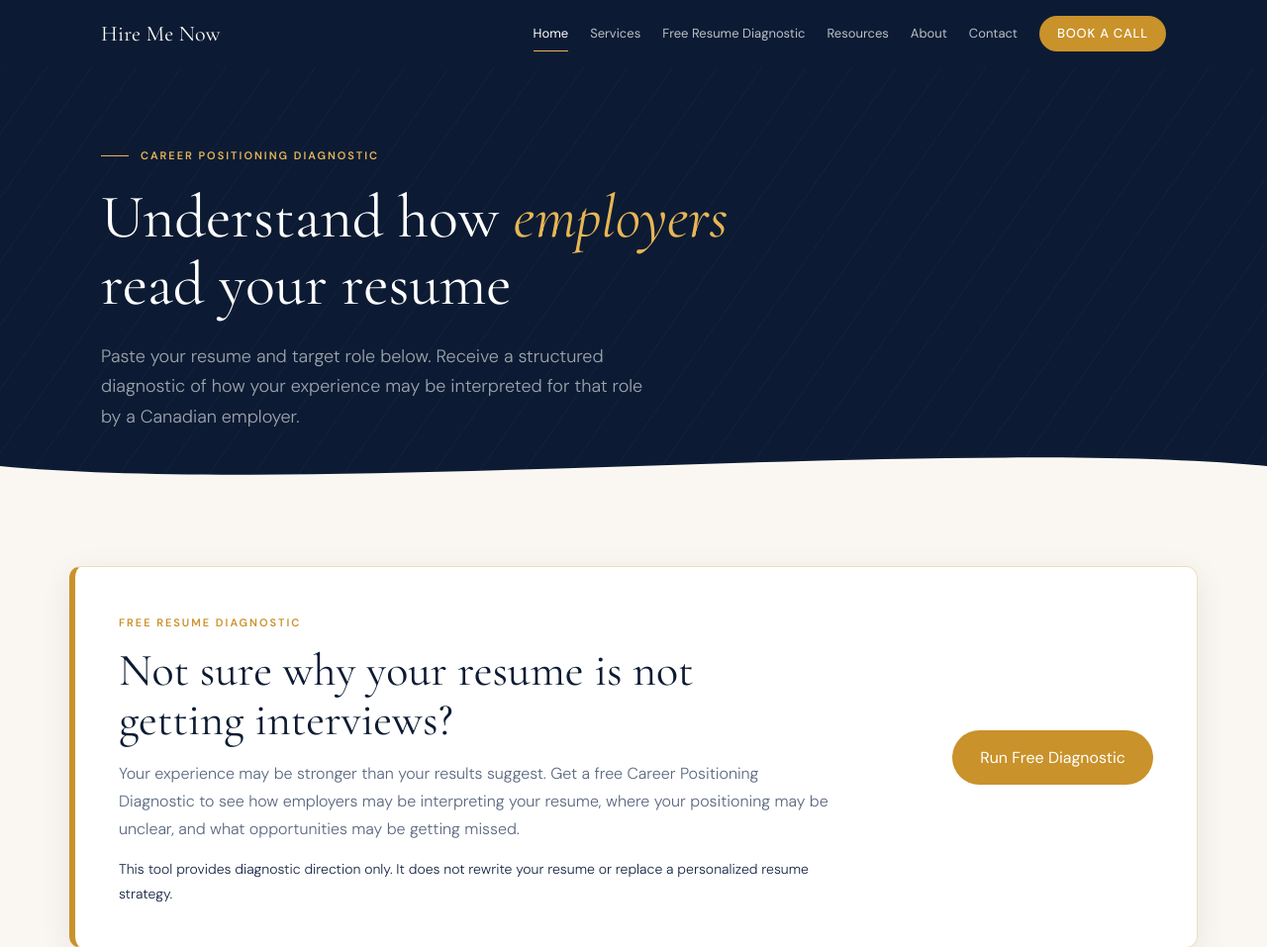
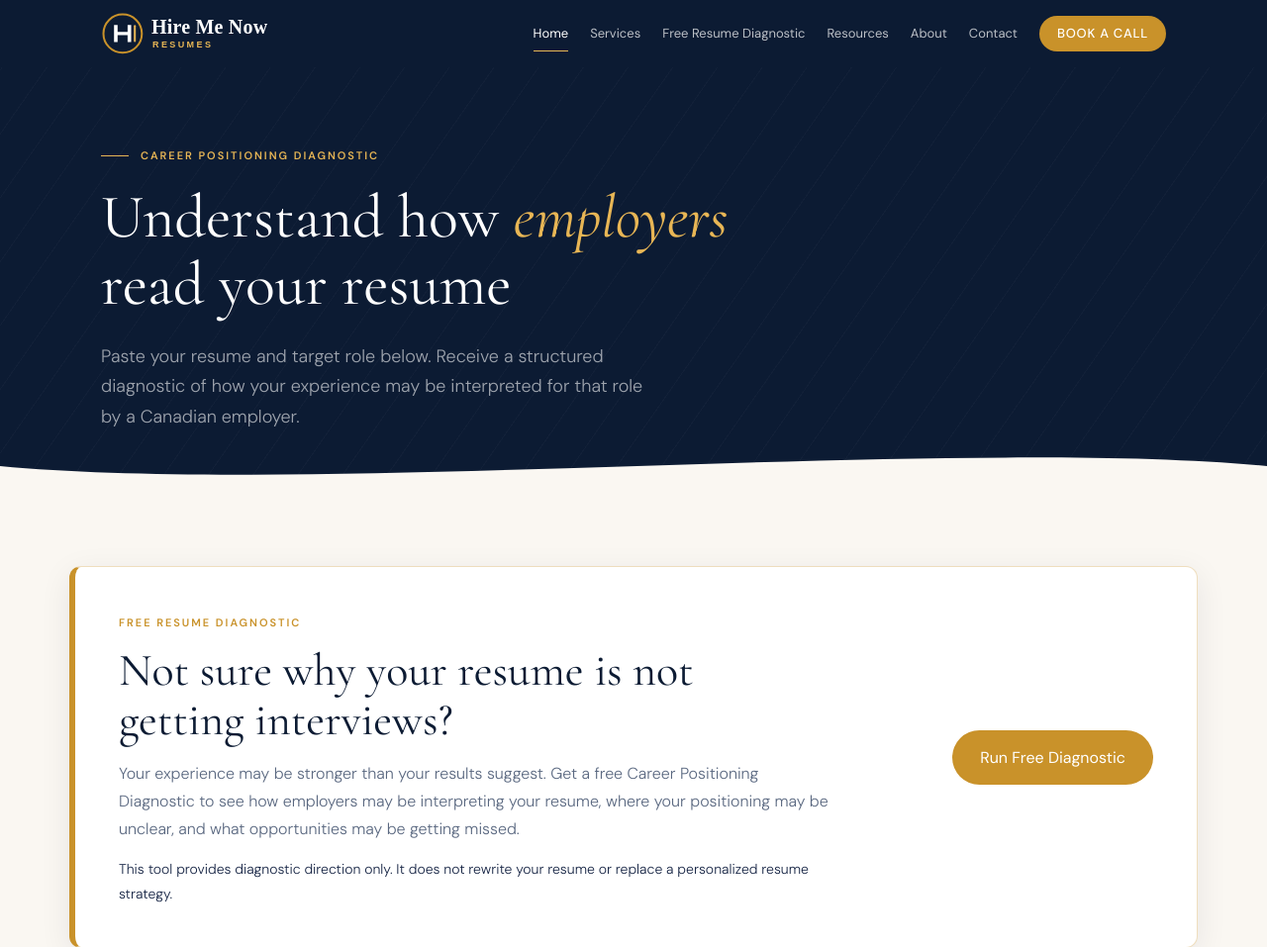
Before and after one commit to juliarus768-cyber/hiremenow-diagnostic-v2, a plain HTML site: page index.html in a window 1280 px wide. Shown: the top 957 px of the page at 99% size. Drawn offline with nearby package versions, Linux system fonts and the light colour scheme.

Commit message:
Update diagnostic header logo branding

```diff
--- a/index.html
+++ b/index.html
@@ -15,6 +15,7 @@
   <link rel="preconnect" href="https://fonts.googleapis.com">
   <link rel="preconnect" href="https://fonts.gstatic.com" crossorigin>
   <link href="https://fonts.googleapis.com/css2?family=Cormorant+Garamond:ital,wght@0,300;0,400;0,600;0,700;1,300;1,400&family=DM+Sans:wght@300;400;500;600&display=swap" rel="stylesheet">
+  <link rel="icon" href="/favicon.svg" type="image/svg+xml">
   <link rel="stylesheet" href="styles.css">
 </head>
 <body>
@@ -22,7 +23,9 @@
 
   <nav class="site-nav" aria-label="Primary navigation">
     <div class="container nav-container">
-      <a href="https://hiremenowresumes.ca/" class="nav-logo">Hire Me Now</a>
+      <a href="https://hiremenowresumes.ca/" class="nav-logo" aria-label="Hire Me Now Resumes home">
+        <img src="/hmn-logo-nav.svg" alt="Hire Me Now Resumes" width="220" height="44" loading="eager">
+      </a>
       <button class="nav-toggle" type="button" aria-expanded="false" aria-controls="mobileMenu" aria-label="Open navigation menu">
         <span></span>
         <span></span>
--- a/styles.css
+++ b/styles.css
@@ -131,7 +131,6 @@
   gap: 32px;
 }
 
-.nav-logo,
 .footer-logo {
   font-family: var(--font-display);
   color: var(--white);
@@ -141,7 +140,19 @@
 }
 
 .nav-logo {
-  font-size: 22px;
+  display: inline-flex;
+  align-items: center;
+  overflow: visible;
+  text-decoration: none;
+}
+
+.nav-logo img {
+  display: block;
+  width: 220px;
+  height: auto;
+  max-width: none;
+  max-height: none;
+  object-fit: contain;
 }
 
 .nav-links {
```
Also changed, not shown: favicon.svg (added), hmn-logo-nav.svg (added).
